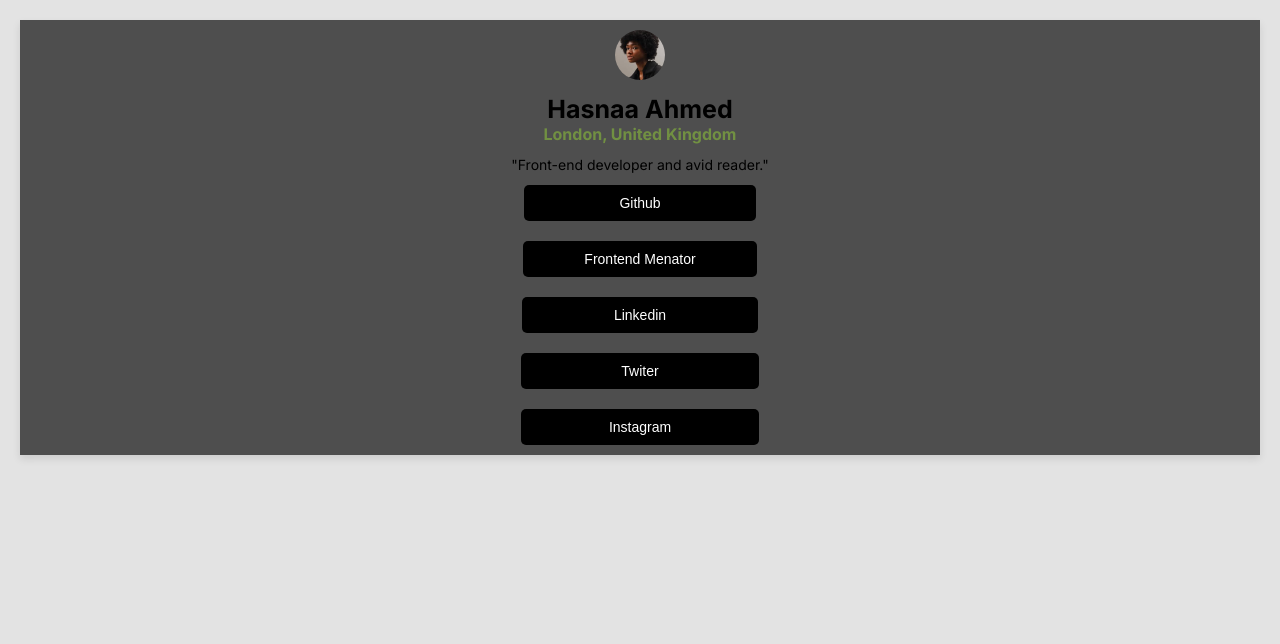
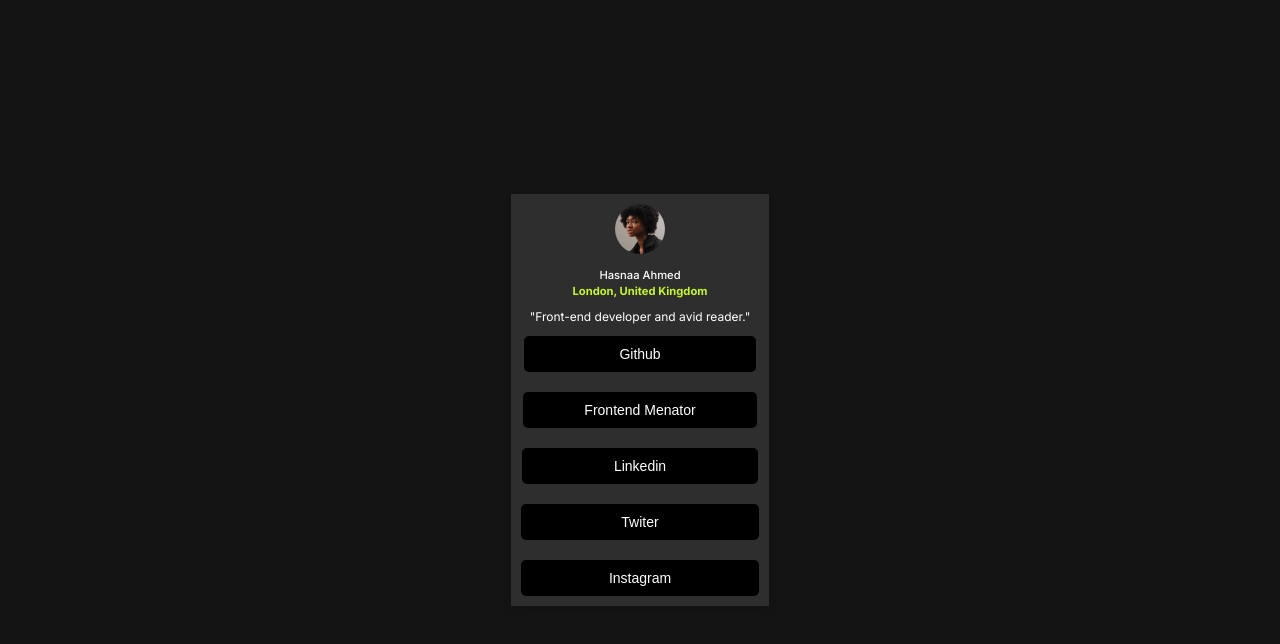
Before and after one commit to evehasnaa/frontend-broject, a plain HTML site: page index.html in a window 1280 px wide. Drawn offline with Linux system fonts and the light colour scheme; files whose address does not match are found by name.

Commit message:
Update style.css

```diff
--- a/style.css
+++ b/style.css
@@ -6,10 +6,13 @@
 }
 body{
     font-family: 'Inter', sans-serif;
-    background-color: rgba(0, 0, 0, 0.11);
-    width: 100%;
-    margin: 0;
-    padding: 0;
+    background-color: #141414;
+    min-height: 100vh;
+    flex-direction: column;
+    display: flex;
+    justify-content: center;
+    align-items: center;
+
 }
 .container{
     background-color:#333333d8 ;
@@ -29,19 +32,23 @@ body{
 
 }
 .info h1{
-    font-size: 25px;
+    font-size: 0.7em;
+    font-weight: 500;
+    color: #fff;
+    margin-bottom: 2px;
 
 
 }
 .info h2{
-    font-size: 16px;
+    font-size: 0.7em;
     margin-bottom: 10px;
-    color:rgba(172, 255, 47, 0.377);
+    color: #c4f82a;
 }
 
 .info p{
-    font-size: 14px;
+    font-size: 12px;
     line-height: 1.5;
+    color: #fff;
 }
 img{
     border-radius: 50px ;
@@ -76,8 +83,10 @@ ul li :first-child
 
 ul li :first-child:hover
 {
-    background-color:rgba(172, 255, 47, 0.377);
+    background-color: #c4f82a;
     cursor: pointer;
+    transition: 0.5s ease-out;
+    color: #141414;
 
 }
 ul li .one{
```
